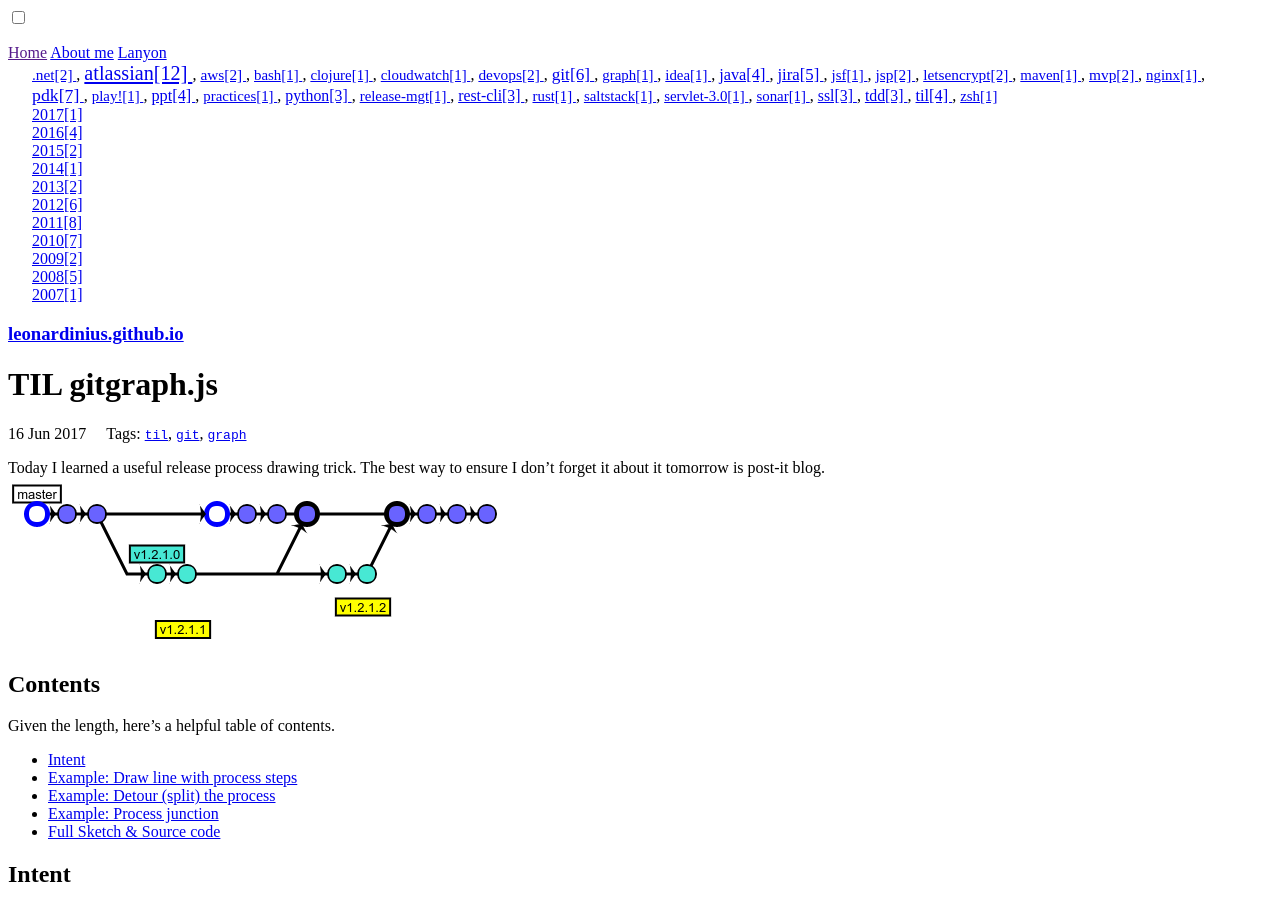
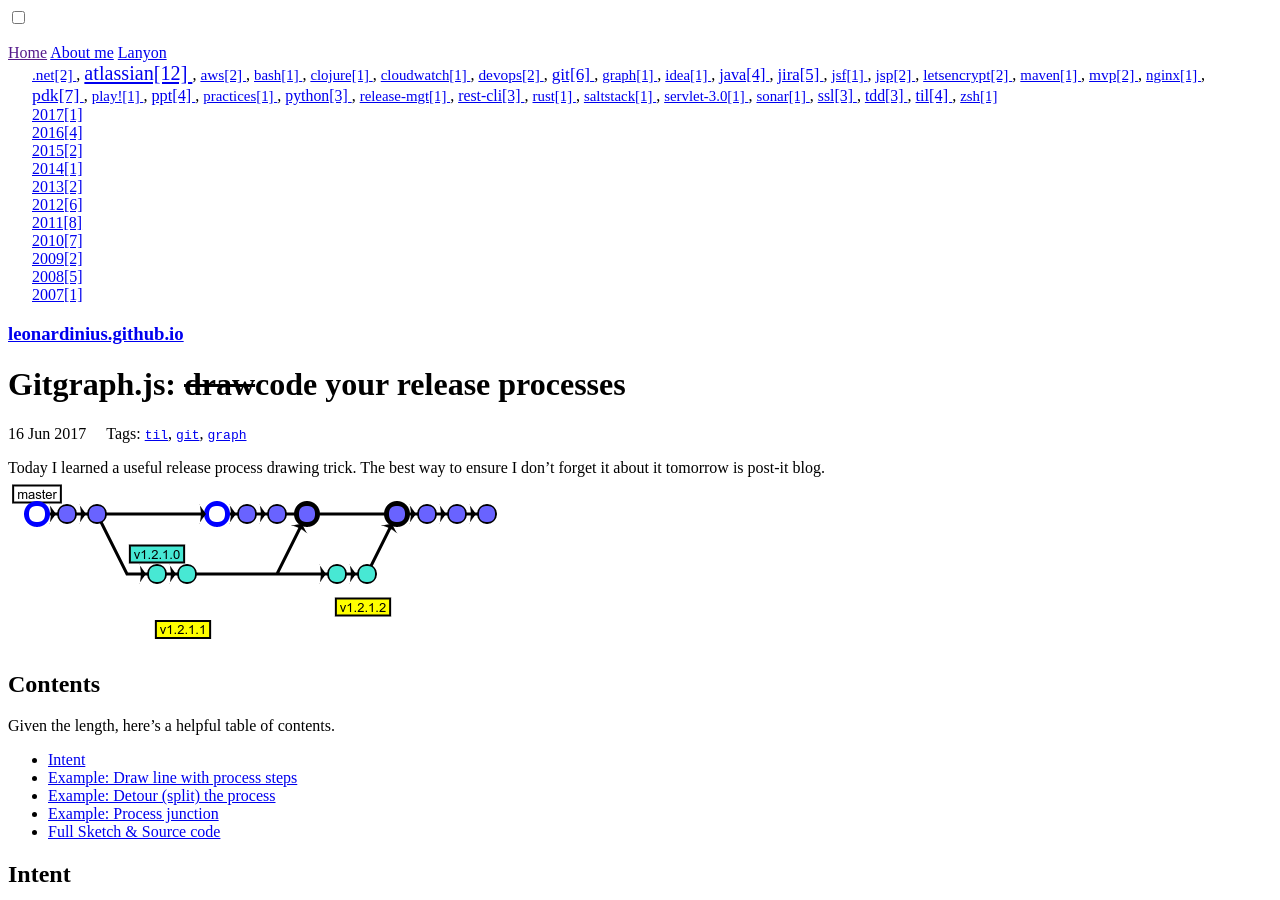
Before and after one commit to leonardinius/leonardinius.github.io, a Jekyll site: the page built from _posts/2017-06-16-TIL-gitgraph.js.md, in a window 1280 px wide and 900 px high. Built offline with Jekyll 4.4.1, drawn with Linux system fonts in a browser that asks for light colours.

Commit message:
GitGraph.js

```diff
--- a/_posts/2017-06-16-TIL-gitgraph.js.md
+++ b/_posts/2017-06-16-TIL-gitgraph.js.md
@@ -1,5 +1,5 @@
 ---
-title: "TIL gitgraph.js"
+title: "Gitgraph.js: <strike>draw</strike>code your release processes"
 layout: post
 tags: [til, git, graph]
 permalink: 2017/06/today-i-learned-2017-06_1-gitgraphjs
```
